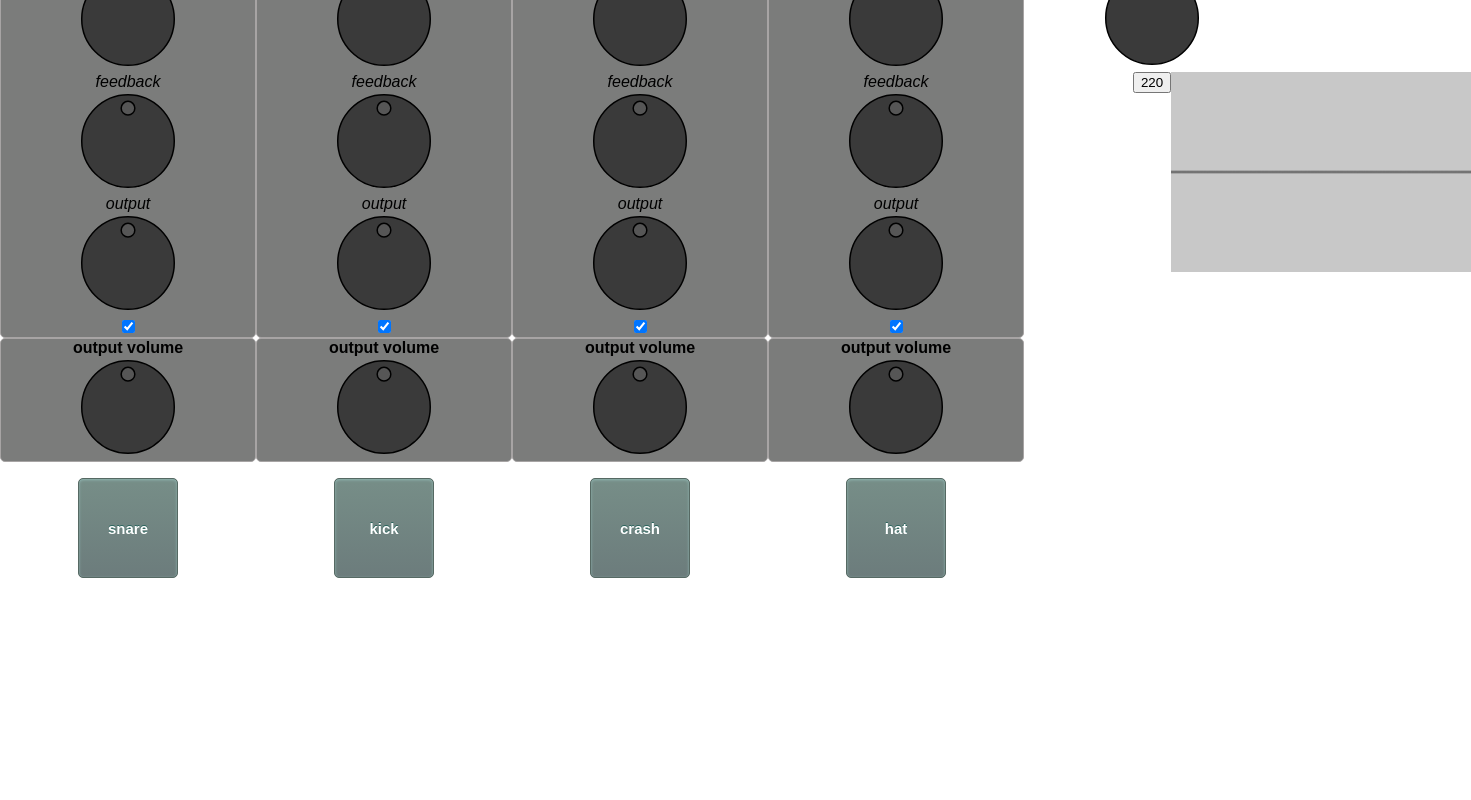
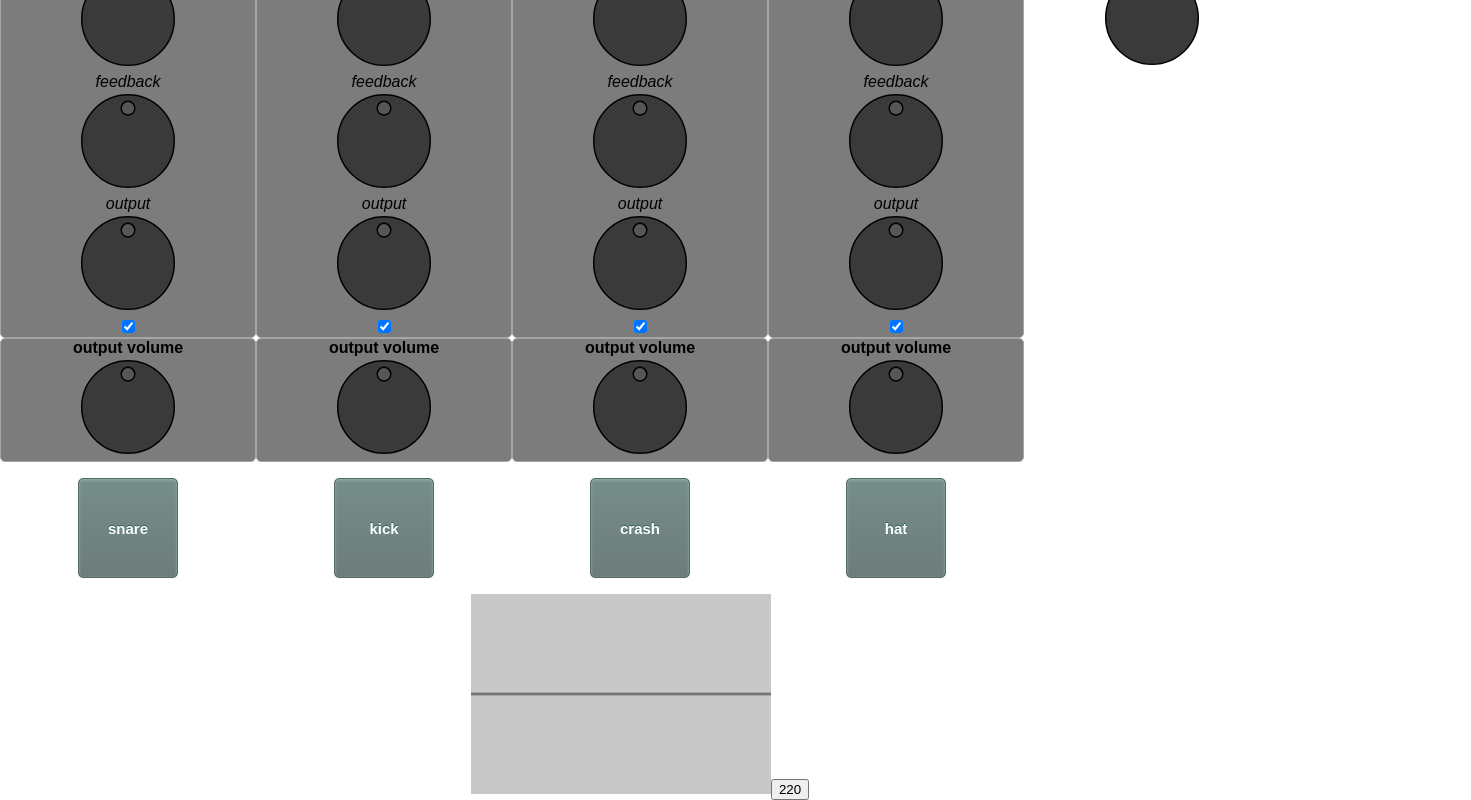
Before and after one commit to jchristof/AudioSystemTSX, a React (Create React App) app: page / in a window 1280 px wide. Shown: the part 68-868 px from the top of the page, 1471 px wide, since content can reach past the window. Before the commit the page ends 800 px from the top, so only its background shows below. Built offline with nearby package versions, Linux system fonts and the light colour scheme; no server answers.

Commit message:
abstracting on the analyser model

```diff
--- a/src/App.tsx
+++ b/src/App.tsx
@@ -34,7 +34,9 @@ class App extends React.Component {
     this.audioLoader = new AudioLoader();
     this.convolver = new ConvolverReverb(this.audioSystem, this.audioLoader);
     this.audioSystem.setConvolver(this.convolver);
-    this.audioAnalyser = new AnalyzerModel(this.audioSystem);
+    this.audioAnalyser = new AnalyzerModel(
+      this.audioSystem.channelInput(),
+      this.audioSystem.audioContext().createAnalyser());
 
     this.load();
   }
@@ -64,8 +66,9 @@ class App extends React.Component {
         <div className="column">
           <MixerChannel convolver={this.convolver}/>
         </div>
+
+        <BasicAnalyzer analyzerModel={this.audioAnalyser}/>
         <Button clickFunction={(freq) => this.audioSystem.note(freq)} text="220"/>
-        <BasicAnalyzer analyzerModel={this.audioAnalyser}/>
       </div>
     );
   }
--- a/src/AudioSystem.ts
+++ b/src/AudioSystem.ts
@@ -57,7 +57,7 @@ export default class  AudioSystem {
     note(freq: number) {
         var oscillator = this.context.createOscillator();
         oscillator.frequency.value = freq;
-        oscillator.connect(this.context.destination);
+        oscillator.connect(this.gain);
         var now = (this.context as any).currentTime;
         oscillator.frequency.value = freq;
         oscillator.start(now);
--- a/src/visualizers/AnalyzerModel.ts
+++ b/src/visualizers/AnalyzerModel.ts
@@ -1,13 +1,8 @@
-import AudioSystem from '../AudioSystem';
 
 export default class AnalyzerModel {
-    private readonly audioNode: AudioNode;
-    private readonly analyserNode: AnalyserNode;
     private dataArray: Uint8Array;
 
-    constructor(audiosystem: AudioSystem) {
-        this.audioNode = audiosystem.channelInput();
-        this.analyserNode = audiosystem.audioContext().createAnalyser();
+    constructor(private audioNode: AudioNode, private analyserNode: AnalyserNode) {
         this.audioNode.connect(this.analyserNode);
 
         this.analyserNode.fftSize = 2048;
--- a/src/visualizers/BasicAnalyzer.tsx
+++ b/src/visualizers/BasicAnalyzer.tsx
@@ -56,7 +56,7 @@ export default class BasicAnalyzer extends React.Component<Props, State> {
 
         let x = 0;
 
-        for (let i = 0; i < bufferSize; i++) {
+        for (let i = 0; i < analyser.getBufferSize(); i++) {
 
             const v = dataArray[i] / 128.0;
             const y = v * halfCanvasHeight;
@@ -76,7 +76,7 @@ export default class BasicAnalyzer extends React.Component<Props, State> {
     render() {
 
         const style = {
-            position: 'absolute',
+            position: 'static',
             width: '300px',
             height: '200px'
           };
```
